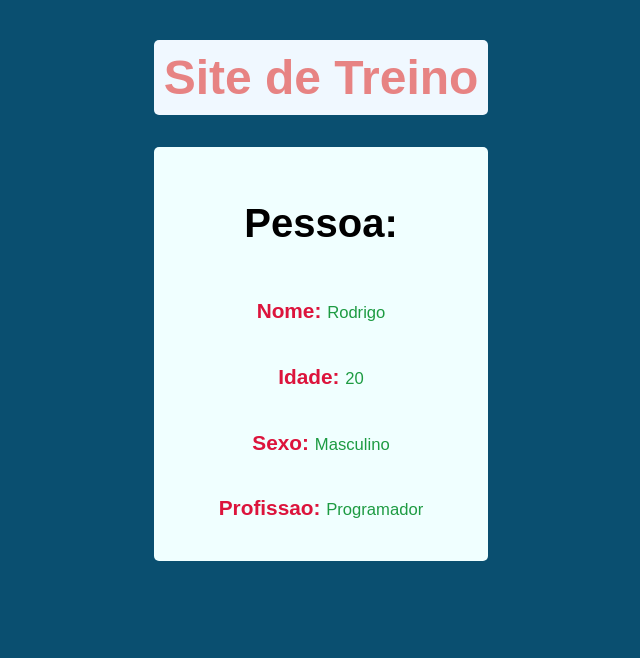
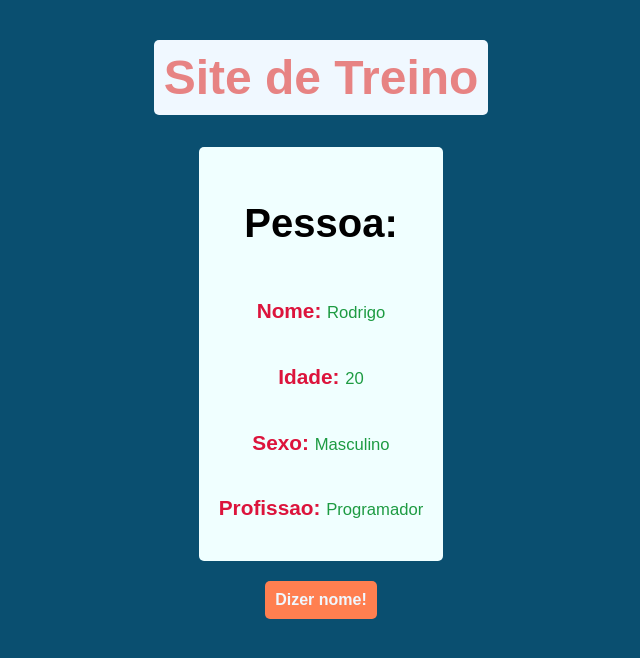
Before and after one commit to Rodrigobr2003/Estudo---React, a React (Create React App) app: page / in a window 1280 px wide. Shown: the top 658 px of the page, without its empty margins (319-959 px from the left). Built offline with nearby package versions, Linux system fonts and the light colour scheme.

Commit message:
Adiciona evento

```diff
--- a/src/App.css
+++ b/src/App.css
@@ -4,6 +4,12 @@ body {
   align-items: center;
   font-family: Arial, Helvetica, sans-serif;
   background-color: #0a4f70;
+}
+
+div {
+  display: flex;
+  align-items: center;
+  flex-direction: column;
 }
 
 h1 {
--- a/src/App.js
+++ b/src/App.js
@@ -1,4 +1,5 @@
 import Pessoa from "./components/Pessoa";
+import DizerNome from "./components/DizerNome";
 import "./App.css";
 
 function App() {
@@ -12,6 +13,8 @@ function App() {
         sexo="Masculino"
         profissao="Programador"
       />
+
+      <DizerNome nome={"Rodrigo"} idade={20} sexo="Masculino" />
     </div>
   );
 }
--- /dev/null
+++ b/src/components/DizerNome.js
@@ -0,0 +1,18 @@
+import "../css/DizerNome.module.css";
+
+function DizerNome({ nome, idade, sexo }) {
+  function print() {
+    alert(`
+    Nome: ${nome}
+    Idade: ${idade}
+    Sexo: ${sexo}`);
+  }
+
+  return (
+    <div>
+      <button onClick={print}>Dizer nome!</button>
+    </div>
+  );
+}
+
+export default DizerNome;
--- /dev/null
+++ b/src/css/DizerNome.module.css
@@ -0,0 +1,10 @@
+button {
+  margin-top: 20px;
+  padding: 10px;
+  background-color: coral;
+  border-radius: 5px;
+  border: none;
+  font-size: 1em;
+  font-weight: 600;
+  color: aliceblue;
+}
```
